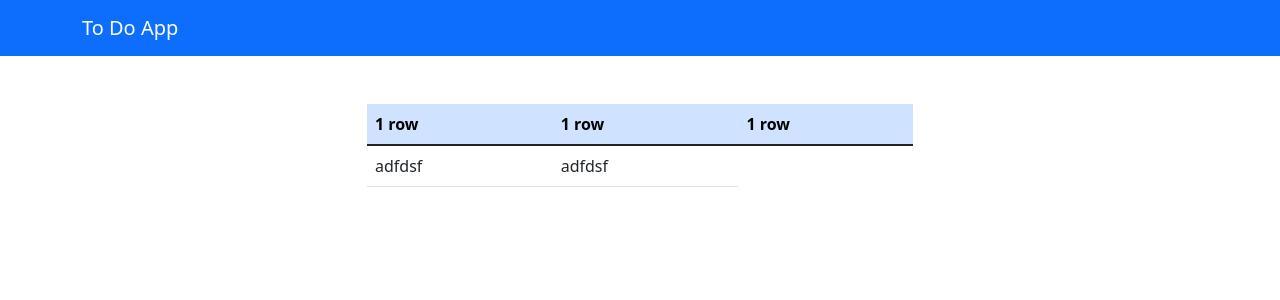
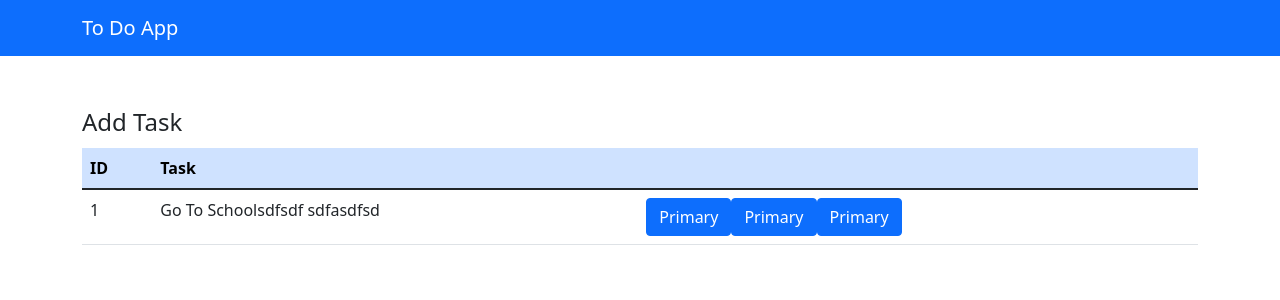
Before and after one commit to pragith98/ToDoFrontend, a Vue app: page /TaskList in a window 1280 px wide. Shown: the top 300 px of the page. Built offline with nearby package versions, Linux system fonts and the light colour scheme.

Commit message:
update boostrap of addtask form

```diff
--- a/src/App.vue
+++ b/src/App.vue
@@ -3,13 +3,14 @@
   <div>
     <app-navbar></app-navbar>
     <div class="container">
-      <div class="row justify-content-center">
-        <div class="mt-5 col-6 ">
+      <!-- <div class="row justify-content-center"> -->
+
+        <div class="mt-5">
 
             <Router-view></Router-view>
 
+
         </div>
-      </div>
     </div>
   </div>
 
--- a/src/components/NavBar.vue
+++ b/src/components/NavBar.vue
@@ -2,9 +2,7 @@
     <nav class="navbar navbar-expand-lg navbar-dark bg-primary">
         <div class="container">
             <a class="navbar-brand" href="#">To Do App</a>
-            <button class="navbar-toggler" type="button" data-bs-toggle="collapse" data-bs-target="#navbarColor01" aria-controls="navbarColor01" aria-expanded="false" aria-label="Toggle navigation">
-            <span class="navbar-toggler-icon"></span>
-            </button>
+
 
 
         </div>
--- a/src/components/TaskTable.vue
+++ b/src/components/TaskTable.vue
@@ -1,19 +1,29 @@
 <template>
+    <div>
+        <legend>Add Task</legend>
         <table class="table table-hover">
             <thead>
                 <tr class="table-primary">
-                <th>1 row</th>
-                <th>1 row</th>
-                <th>1 row</th>
+                    <th>ID</th>
+                    <th>Task</th>
+                    <th></th>
                 </tr>
             </thead>
             <tbody>
 
                 <tr>
-                <td>adfdsf</td>
-                <td>adfdsf</td>
+                    <td>1</td>
+                    <td>Go To Schoolsdfsdf sdfasdfsd</td>
+                    <td>
+                        <button type="button" class="btn btn-primary">Primary</button>
+                        <button type="button" class="btn btn-primary ml-2">Primary</button>
+                        <button type="button" class="btn btn-primary">Primary</button>
+
+                    </td>
                 </tr>
 
             </tbody>
         </table>
+    </div>
+
 </template>
--- a/src/views/AddTask.vue
+++ b/src/views/AddTask.vue
@@ -1,6 +1,9 @@
 <template>
-    <app-AddTaskForm></app-AddTaskForm>
-
+    <div class="row justify-content-center">
+        <div class="col-6">
+            <app-AddTaskForm></app-AddTaskForm>
+        </div>
+    </div>
 </template>
 
 <script>
```
Lines whose indentation alone changed are shown as unchanged.
